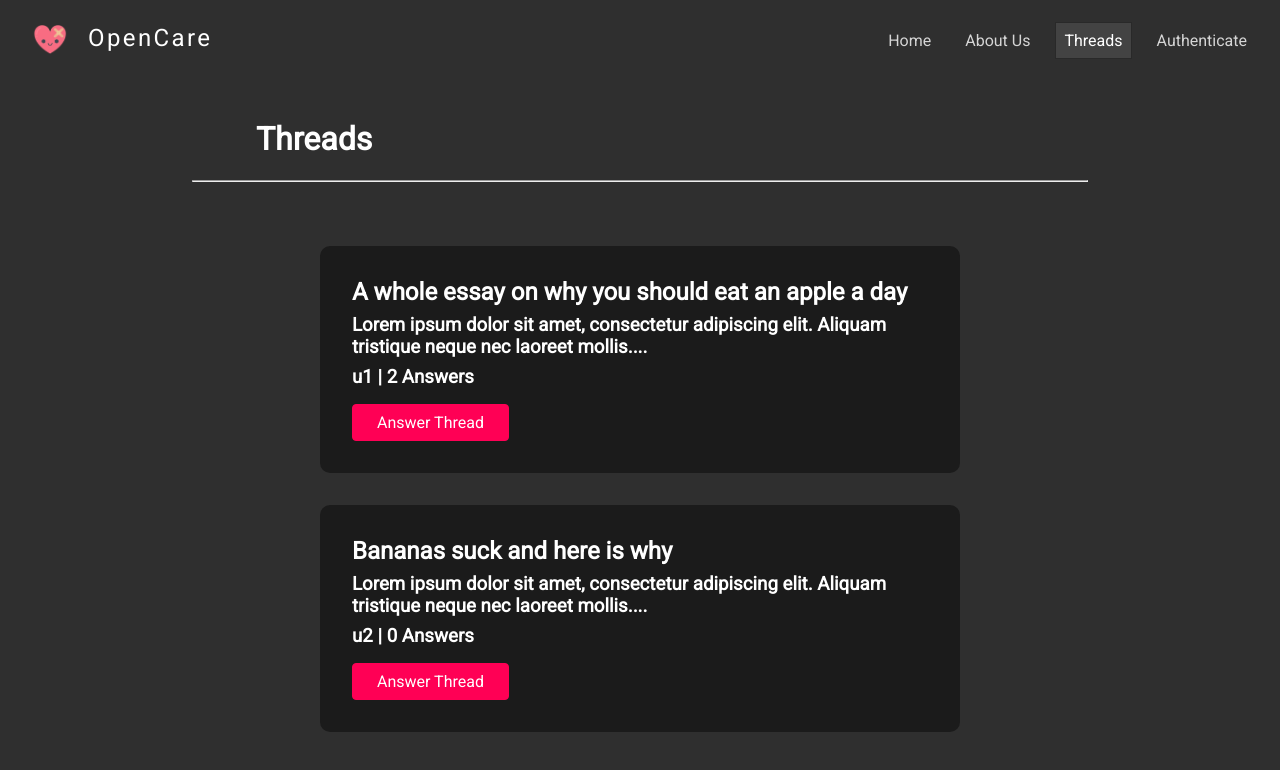
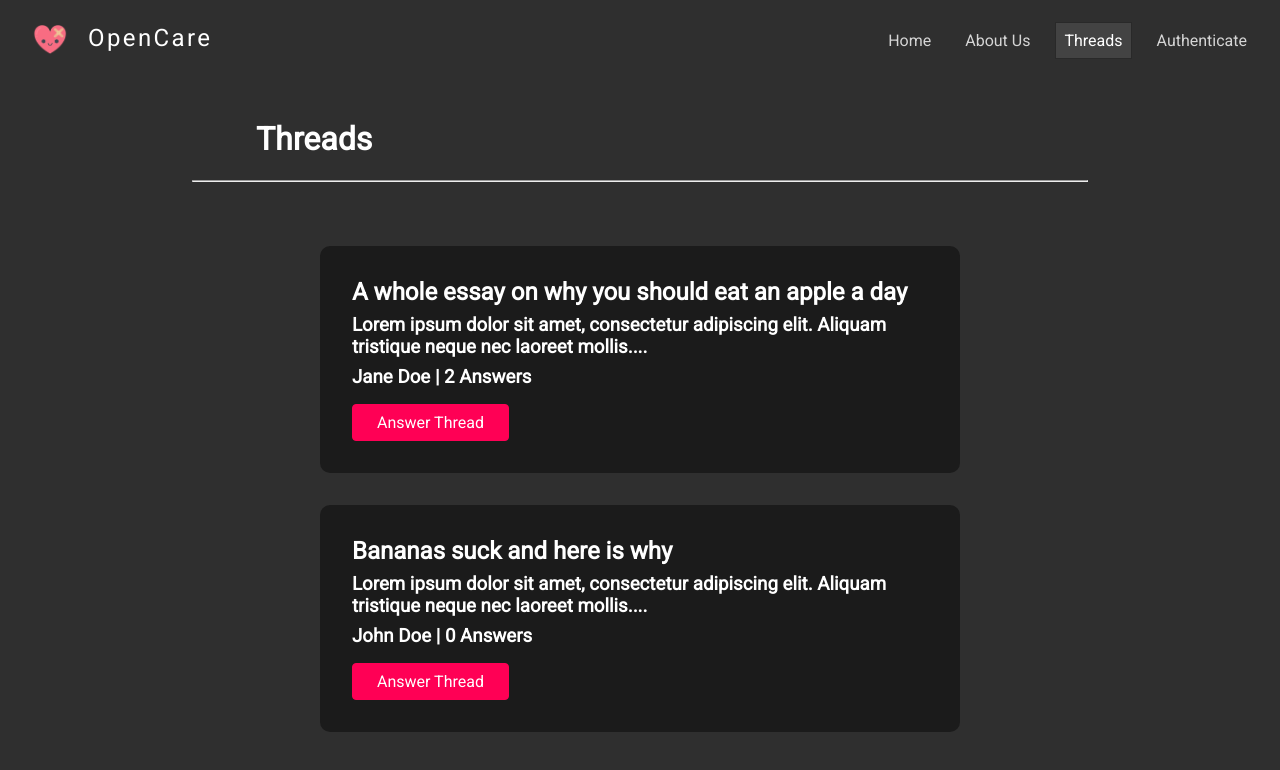
Before and after one commit to Anandhfullstack/OpenCare, a React (Vite) app in the folder Front-end/: page /threads in a window 1280 px wide. Shown: the top 770 px of the page. Built offline with nearby package versions, Linux system fonts and the light colour scheme.

Commit message:
Static users

```diff
--- a/Front-end/src/components/Elements/User.jsx
+++ b/Front-end/src/components/Elements/User.jsx
@@ -1,28 +1,13 @@
 import React from 'react';
 
-import GetUsers from '../../functions/GetUsers';
-
+import user from '../../assets/icons/user.png'
 import './User.css';
 
 const User = (props) => {
-    const users = GetUsers();
-
-    let user = null;
-    for (let index = 0; index < users.length; index++) {
-        const element = users[index];
-        if (element.id === props.id) {
-            user = element;
-        }
-    }
-
-    if (user === null) {
-        return <div>User don't exist</div>;
-    }
-
     return (
         <div className={'user-container ' + props.className}>
-            <img src={user.profilePicture} alt={user.id} />
-            <p>{user.name}</p>
+            <img src={user} alt={props.id} />
+            <p>{props.id}</p>
         </div>
     );
 };
--- a/Front-end/src/functions/GetThreads.js
+++ b/Front-end/src/functions/GetThreads.js
@@ -1,7 +1,7 @@
 const DUMMY_THREADS = [
     {
         id: 't1',
-        creator: 'u1',
+        creator: 'Jane Doe',
         subject: 'A whole essay on why you should eat an apple a day',
         description:
             'Lorem ipsum dolor sit amet, consectetur adipiscing elit. Aliquam tristique neque nec laoreet mollis. Suspendisse ac mollis ipsum. Vestibulum volutpat vel lorem quis lobortis. Praesent suscipit euismod est at efficitur. ',
@@ -9,14 +9,14 @@ const DUMMY_THREADS = [
             {
                 id: 'a1',
                 answer: 'Literally no one gives a damn. I just ratioed your entire post. Like Oh my goodness gracious the world is goign to fall appart like I am so emo right now ok my bad im sorry for uhhhhh breaking your feelings ok bye',
-                creator: 'u3',
+                creator: 'Pickle Doe',
                 upvotes: 5186,
                 downvotes: 0,
             },
             {
                 id: 'a2',
                 answer: 'Pickle Juice?',
-                creator: 'u2',
+                creator: 'John Doe',
                 upvotes: 2,
                 downvotes: 50,
             },
@@ -24,7 +24,7 @@ const DUMMY_THREADS = [
     },
     {
         id: 't2',
-        creator: 'u2',
+        creator: 'John Doe',
         subject: 'Bananas suck and here is why',
         description:
             'Lorem ipsum dolor sit amet, consectetur adipiscing elit. Aliquam tristique neque nec laoreet mollis. Suspendisse ac mollis ipsum. Vestibulum volutpat vel lorem quis lobortis. Praesent suscipit euismod est at efficitur. ',
```
